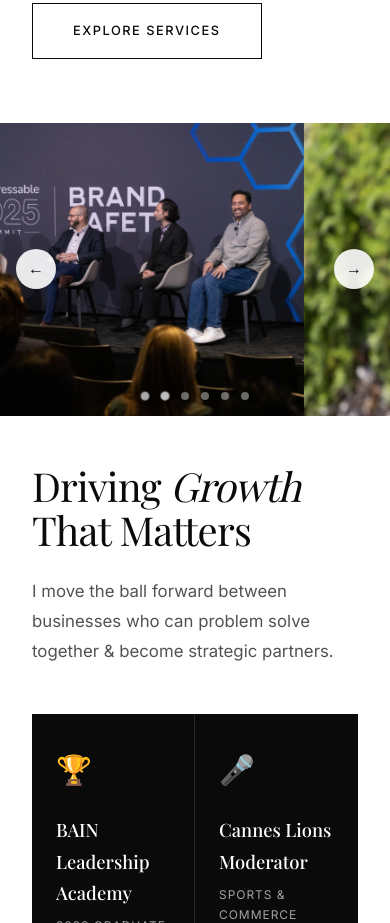
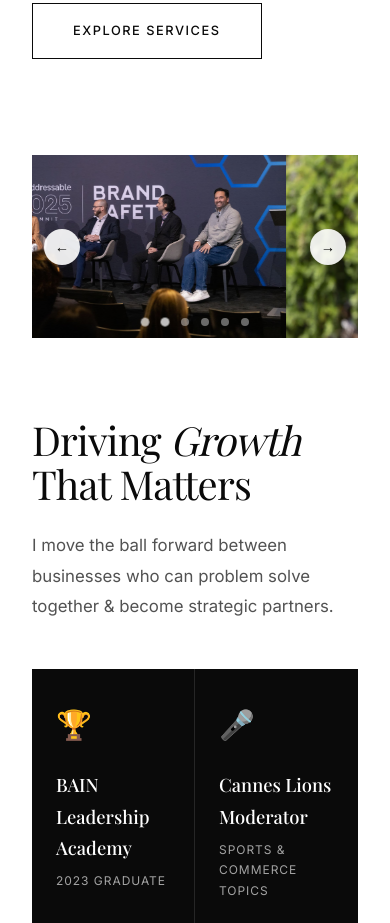
Before and after one commit to neilkpatel/mjgrowth, a plain HTML site: page index.html in a window 390 px wide. Shown: the part 1257-2180 px from the top of the page. Drawn offline with nearby package versions, Linux system fonts and the light colour scheme.

Commit message:
Make carousel smaller and contained
- Changed from full-width to contained (matches page margins)
- Aspect ratio: 16:9 → 21:9 (cinematic, shorter)
- Added padding around carousel section
- Mobile: 16:9 ratio for better fit
- Feels more integrated with page design

Co-Authored-By: Claude Opus 4.5 <noreply@anthropic.com>

```diff
--- a/index.html
+++ b/index.html
@@ -993,19 +993,18 @@
 
         /* Carousel */
         .carousel-section {
-            padding: 0;
-            max-width: 100%;
+            padding: 4rem 4rem;
+            max-width: 1400px;
+            margin: 0 auto;
             overflow: hidden;
-            background: var(--black);
         }
 
         .carousel {
             position: relative;
             width: 100%;
-            max-width: 1400px;
-            margin: 0 auto;
-            aspect-ratio: 16 / 9;
+            aspect-ratio: 21 / 9;
             overflow: hidden;
+            border-radius: 0;
         }
 
         .carousel-track {
@@ -1091,26 +1090,30 @@
         }
 
         @media (max-width: 768px) {
+            .carousel-section {
+                padding: 2rem;
+            }
+
             .carousel {
-                aspect-ratio: 4 / 3;
+                aspect-ratio: 16 / 9;
             }
 
             .carousel-nav {
-                width: 40px;
-                height: 40px;
-                font-size: 1rem;
+                width: 36px;
+                height: 36px;
+                font-size: 0.9rem;
             }
 
             .carousel-nav.prev {
-                left: 1rem;
+                left: 0.75rem;
             }
 
             .carousel-nav.next {
-                right: 1rem;
+                right: 0.75rem;
             }
 
             .carousel-dots {
-                bottom: 1rem;
+                bottom: 0.75rem;
             }
 
             .carousel-dot {
```
